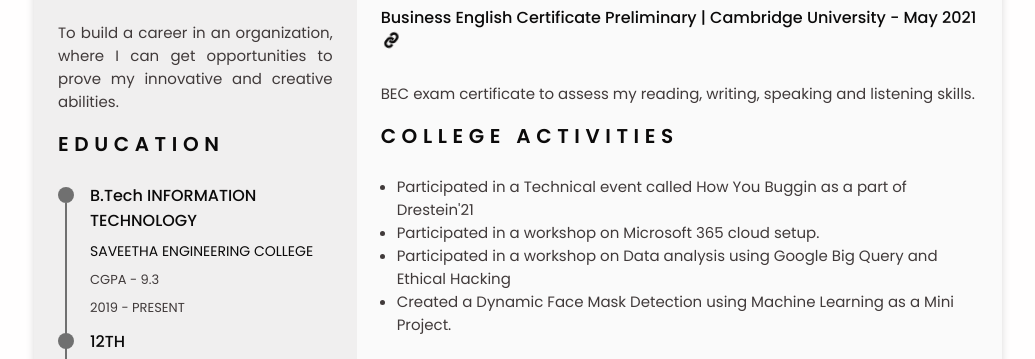
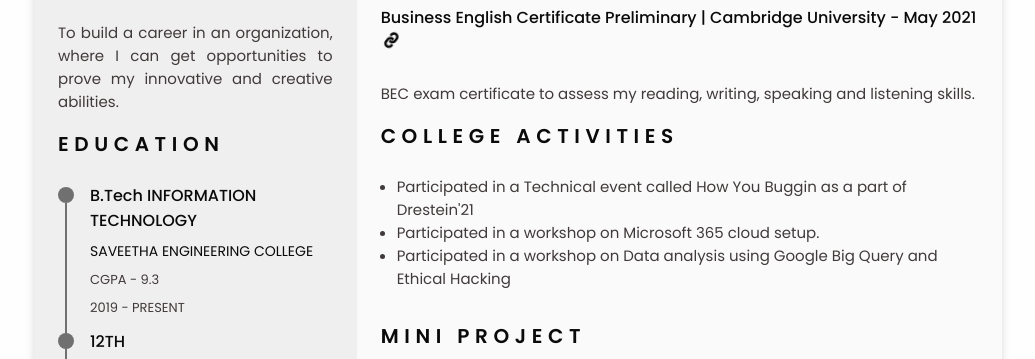
Before and after one commit to Monica-j-k/MONICA-J-K, a plain HTML site: page index.html in a window 1280 px wide. Shown: the part 590-949 px from the top of the page, without its empty margins (122-1157 px from the left). Drawn offline with nearby package versions, Linux system fonts and the light colour scheme.

Commit message:
Update index.html

```diff
--- a/index.html
+++ b/index.html
@@ -282,7 +282,7 @@
                                     <li class = "li_what_i_do" class="profile__description">Participated in a Technical event called How You Buggin as a part of Drestein'21</li>
                                     <li class = "li_what_i_do" class="profile__description">Participated in a workshop on Microsoft 365 cloud setup.</li>
                                     <li class = "li_what_i_do" class="profile__description">Participated in a workshop on Data analysis using Google Big Query and Ethical Hacking</li>
-                                    <li class = "li_what_i_do" class="profile__description">Created a Dynamic Face Mask Detection using Machine Learning as a Mini Project.</li>
+
 
                                 </ul>
                             </div>
```
